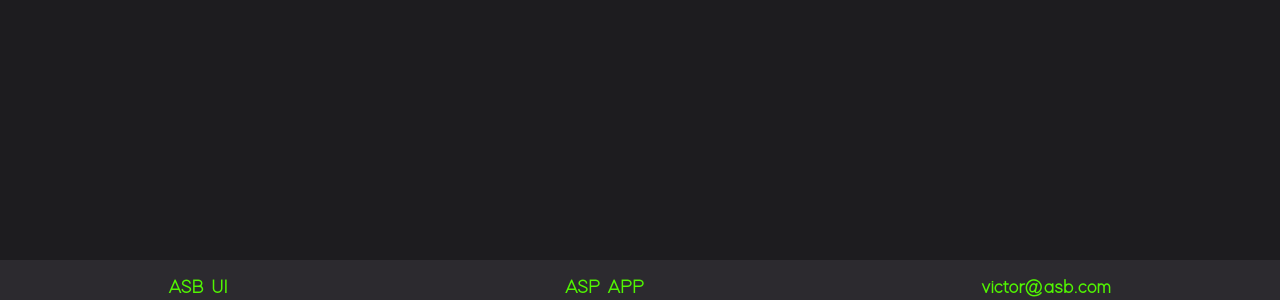
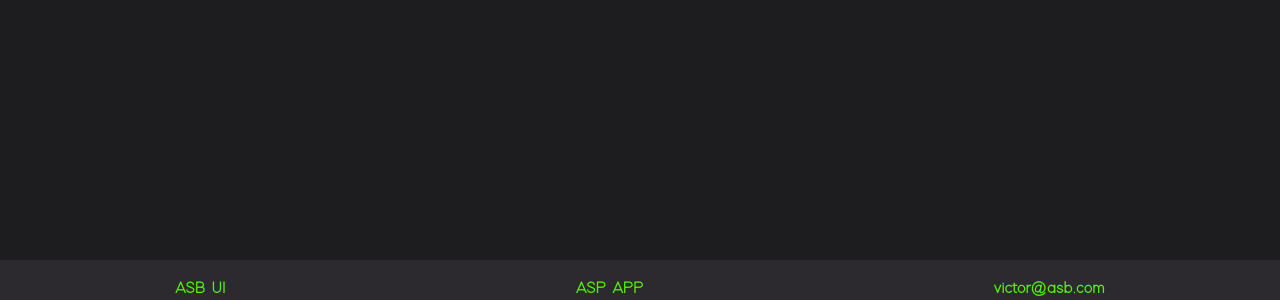
Before and after one commit to Hulow/asb-ui, a Next.js app: page / in a window 1280 px wide. Shown: the part 500-800 px from the top of the page. Built offline with nearby package versions, Linux system fonts and the light colour scheme; no server answers.

Commit message:
chore: update footer component style

```diff
--- a/src/components/Footer/Footer.tsx
+++ b/src/components/Footer/Footer.tsx
@@ -8,19 +8,19 @@ export function Footer() {
       <div className='asb-ui'>
         <CustomLink
           href='https://github.com/Hulow/asb-ui'
-          children={<h3>{texts.asbUi}</h3>}
+          children={<h4>{texts.asbUi}</h4>}
           target={true}
         />
       </div>
       <div className='asb-app'>
         <CustomLink
           href='https://github.com/Hulow/asb-app'
-          children={<h3>{texts.asbApp}</h3>}
+          children={<h4>{texts.asbApp}</h4>}
           target={true}
         />
       </div>
       <div className='email'>
-        <h3>{texts.emailAddress}</h3>
+        <h4>{texts.emailAddress}</h4>
       </div>
     </div>
   );
```
